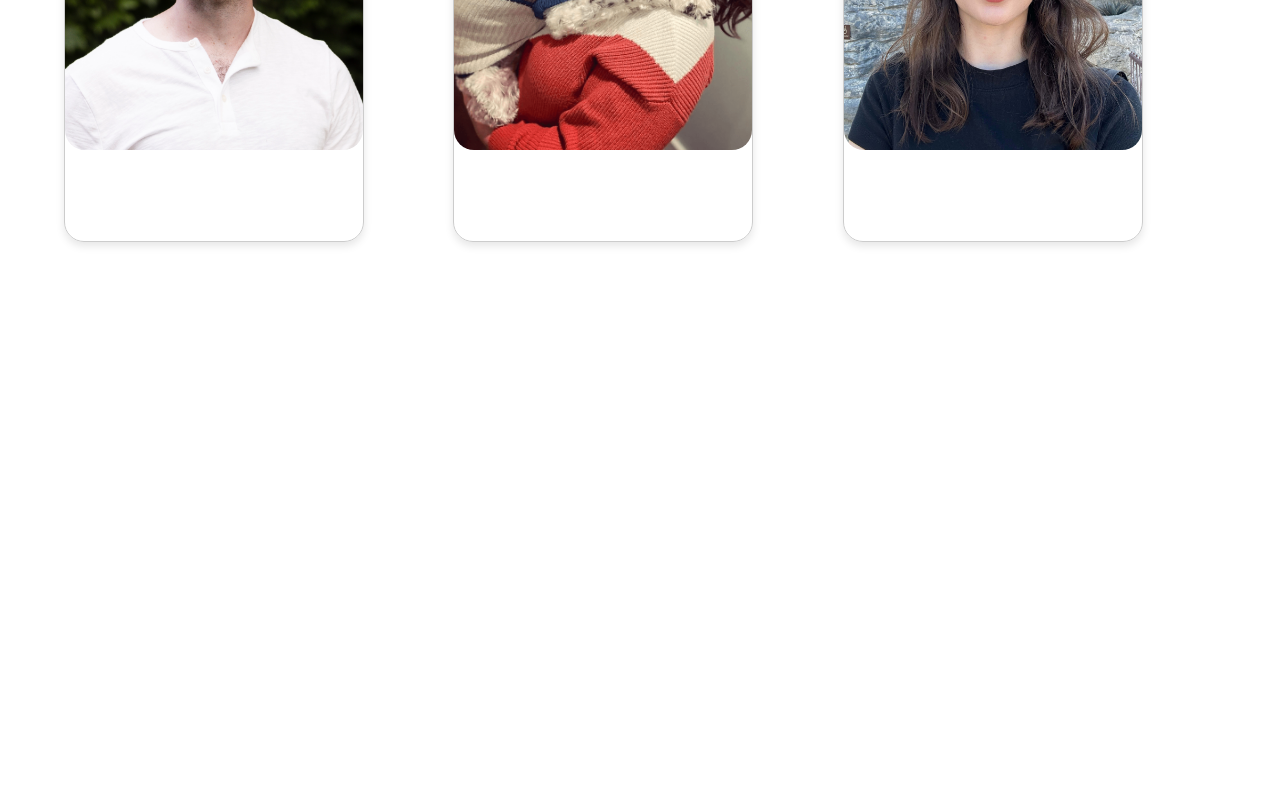
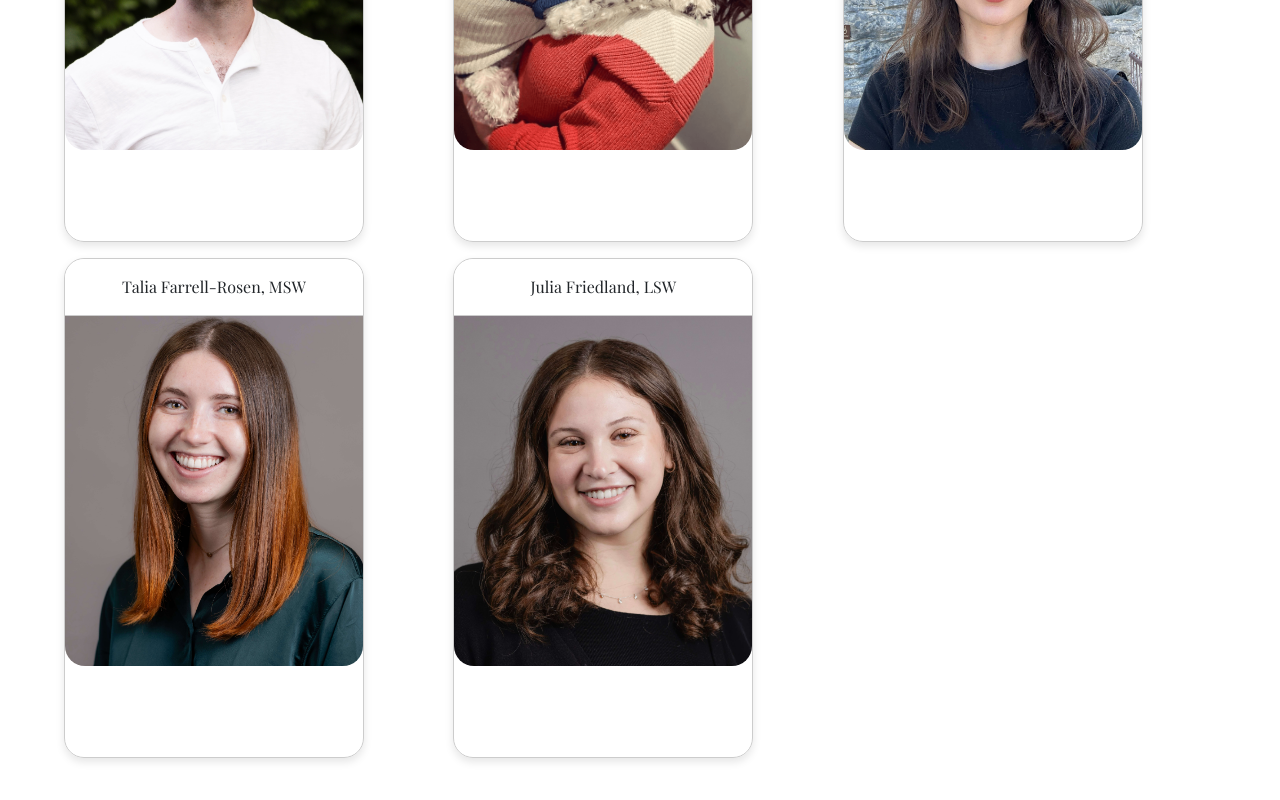
Before and after one commit to Bgorson/rose-water, a React app: page /about in a window 1280 px wide. Shown: the part 1890-2690 px from the top of the page. Before the commit the page ends 2292 px from the top, so only its background shows below. Built offline with nearby package versions, Linux system fonts and the light colour scheme.

Commit message:
update staff list

```diff
--- a/src/components/AboutMeHome.js
+++ b/src/components/AboutMeHome.js
@@ -21,7 +21,7 @@ const AboutContainer = styled.div`
 const Container = styled.div`
   display: flex;
   align-items: center;
-  height:500px;
+  height: 500px;
   background-image: url(${Skyline});
   min-height: 100%;
   background-repeat: no-repeat;
@@ -30,13 +30,10 @@ const Container = styled.div`
   background-size: cover;
 
   @media (max-width: 912px) {
-      background-position: -230px;
-      height:250px;
-
-
-    }
+    background-position: -230px;
+    height: 250px;
   }
-  `;
+`;
 const Description = styled.p`
   font-size: 24px;
 `;
--- a/src/components/StaffPage.js
+++ b/src/components/StaffPage.js
@@ -15,6 +15,8 @@ import Brandon from "../Brandon1.jpg";
 import Jacob from "../jacob.jpg";
 import Annie from "../annie.png";
 import Samantha from "../Samantha.jpeg";
+import Talia from "../talia.jpg";
+import Julia from "../julia.jpg";
 
 const Badge = styled.img`
   max-width: 100px;
@@ -466,6 +468,28 @@ will be supervised by Sydnie Dobkin LCPC.`,
 watch movies, and learn new skills whether that’s professionally or personally, as I believe
 continuous growth is key to both life and therapy.`,
   },
+  {
+    id: 12,
+    routeName: "talia",
+    header: "Talia Farrell-Rosen, MSW",
+    blurb: `I’m Talia Farrell-Rosen, a psychotherapist with my MSW from Boston College, specializing in DBT to support adolescents, families, and adults managing emotion dysregulation, mood disorders, ADHD, autism, and anxiety.`,
+    title: "Social Worker",
+    image: Talia,
+    description1: `Talia is a graduate of Boston College’s Master of Social Work program, bringing extensive experience from her previous roles in school and behavioral health settings, where she supported children and teens from diverse backgrounds. At Rosewatter, she provides therapy for both adults and adolescents under the supervision of Lauren Barris, LCSW, a Certified DBT Clinician and Dr. Rachel Nitzarim.`,
+    description2: `During her graduate studies, Talia focused on gaining hands-on experience with Latinx communities and implementing evidence-based therapies, including DBT and CBT. She specializes in working with individuals with autism, ADHD, anxiety, and emotional dysregulation, and is passionate about creating a supportive and empathetic environment for clients of all ages and backgrounds.`,
+    description3: `As a new resident of Chicago, Talia enjoys exploring her city, taking long walks along the lakefront, discovering new neighborhoods, and participating in dance classes.`,
+  },
+  {
+    id: 13,
+    routeName: "julia",
+    header: "Julia Friedland, LSW",
+    blurb: `I’m Julia Friedland, a Licensed Social Worker with a Master’s from Columbia University’s School of Social Work. I specialize in supporting both adolescents and adults managing symptoms of depression, anxiety, emotion dysregulation, and mood disorders.`,
+    title: "Licensed Social Worker",
+    image: Julia,
+    description1: `Julia Friedland is a Licensed Social Worker who brings a compassionate, skill-building approach to therapy, specializing in treating mood disorders and emotion dysregulation in adolescents and adults. She earned her Master of Social Work from Columbia University in NYC, where she focused on Dialectical Behavior Therapy (DBT) and evidence-based approaches to help clients manage life’s most difficult moments. At Rosewatter, she provides therapy to adolescents, families, and adults under the supervision of Rachel Nitzarim, Ph.D., and Lauren Barris, LCSW, a DBT-Linehan Board-Certified Clinician.`,
+    description2: `Julia’s approach emphasizes meeting clients where they are, combining practical tools with genuine validation and acceptance. Her experience includes hands-on DBT work with adolescents and adults at Metro NY DBT Center, as well as providing behavioral health and social support services to adults from diverse backgrounds at a primary care facility in Washington Heights, NYC through Columbia Doctors at NewYork-Presbyterian. Julia’s holistic and person-centered approach ensures that each individual's unique needs are met with warmth and understanding. Her passion for inclusivity has also been shaped by years of involvement in the disability community in Chicagoland, fostering a welcoming, supportive space for all her clients.`,
+    description3: `Outside of work, Julia enjoys traveling, exploring new music, and unwinding with a great podcast. She can often be found relaxing with her dog, Henry, or satisfying her sweet tooth by baking up a new recipe!`,
+  },
 ];
 
 const StaffPage = () => {
```
Also changed, not shown: src/julia.jpg (added), src/talia.jpg (added).
